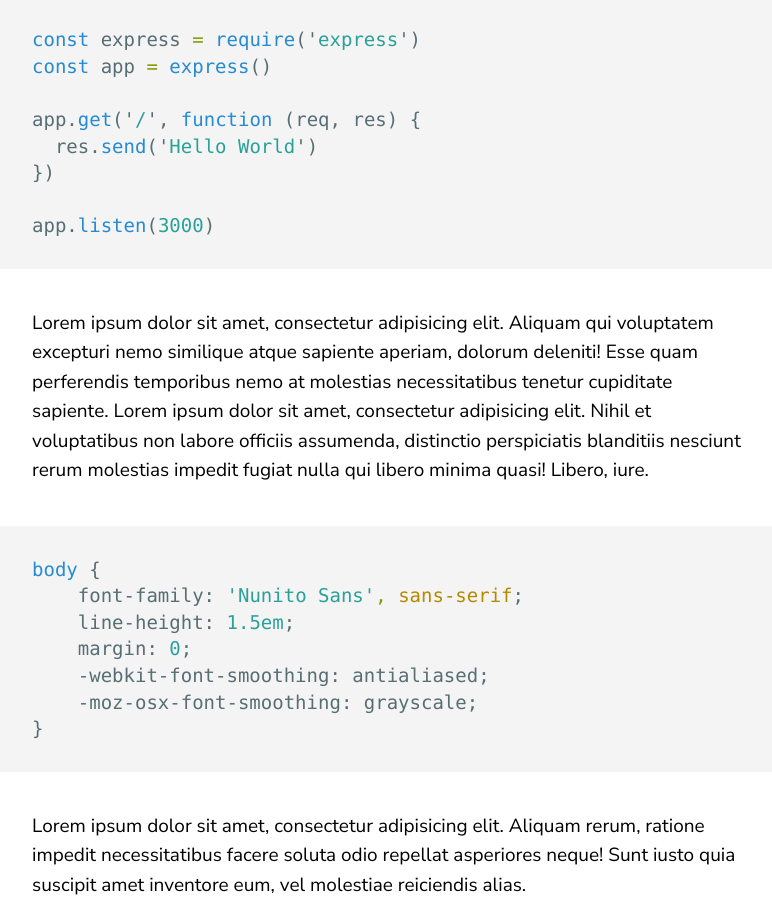
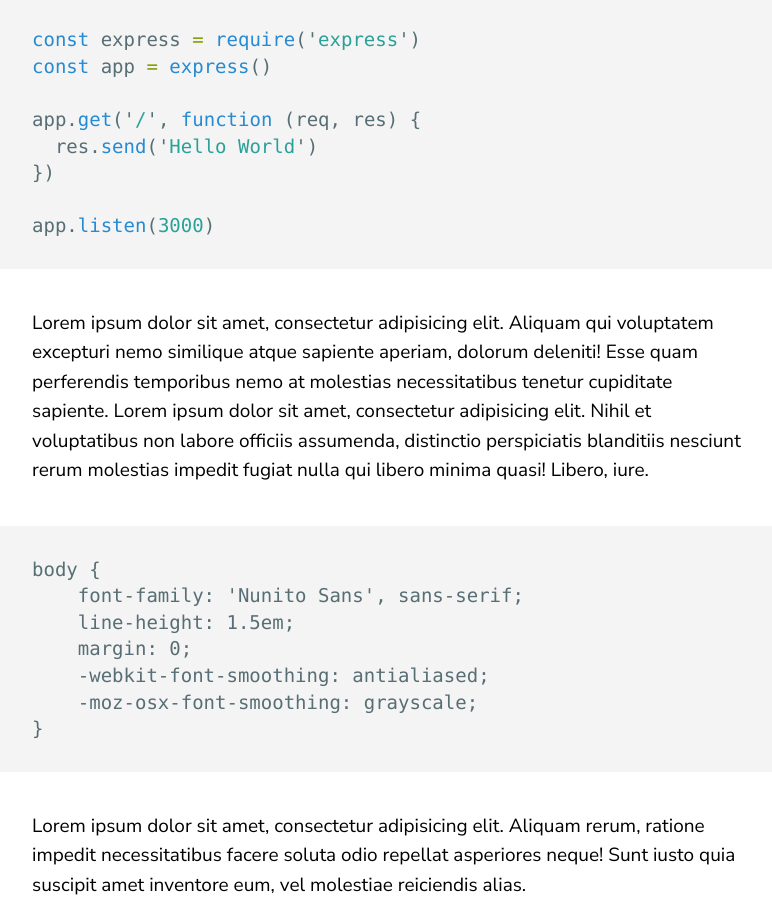
Before and after one commit to Developers-Official/hackintoanetwork.github.io, a Jekyll site: the page built from _posts/2019-06-30-coding-post.markdown, in a window 1280 px wide and 900 px high, scrolled down 683 px. Shown: the whole window, without its empty margins (68-840 px from the left). Built offline with Jekyll 4.4.1, drawn with Linux system fonts in a browser that asks for light colours; nearby versions of some CDN libraries; some of the changed lines change nothing that is shown; some of the changed text lies outside the part shown.

Commit message:
Update 2019-06-30-coding-post.markdown

````diff
--- a/_posts/2019-06-30-coding-post.markdown
+++ b/_posts/2019-06-30-coding-post.markdown
@@ -2,7 +2,7 @@
 layout: post
 title:  "Deauthentication Attack"
 description: Wi-Fi Deauthentication Attack.
-date:   2019-05-23 21:03:36 +0530
+date:   2021-08-12 03:038:36 +0530
 categories: Network Hacking
 ---
 Deauthentication Attack은 사용자와 Wi-Fi 무선 액세스 포인트 간의 통신을 대상으로 하는 서비스 거부 공격(Dos attack)의 일종이고, Deauthentication Attack은 Deauthentication frame을 지속적으로 전송함으로써 AP와 Station 간의 연결을 강제로 해제시키는 공격이다. 여기서, 공유기를 AP(Access Point)라고 하고 공유기에 연결되는 장치들을 Station이라고 한다.
@@ -20,7 +20,7 @@ app.listen(3000)
 
 Lorem ipsum dolor sit amet, consectetur adipisicing elit. Aliquam qui voluptatem excepturi nemo similique atque sapiente aperiam, dolorum deleniti! Esse quam perferendis temporibus nemo at molestias necessitatibus tenetur cupiditate sapiente. Lorem ipsum dolor sit amet, consectetur adipisicing elit. Nihil et voluptatibus non labore officiis assumenda, distinctio perspiciatis blanditiis nesciunt rerum molestias impedit fugiat nulla qui libero minima quasi! Libero, iure.
 
-```scss
+```
 body {
 	font-family: 'Nunito Sans', sans-serif;
 	line-height: 1.5em;
````
